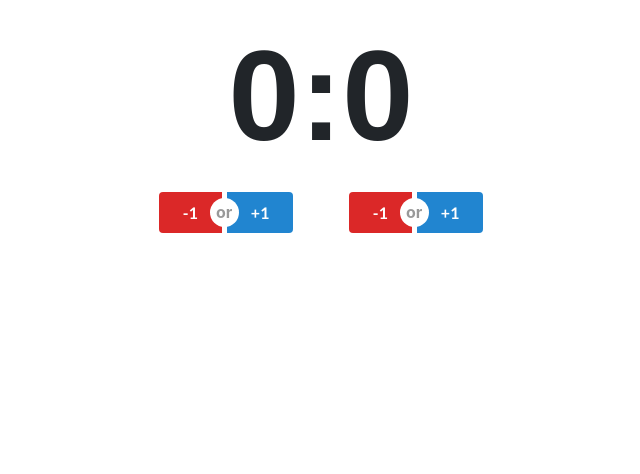
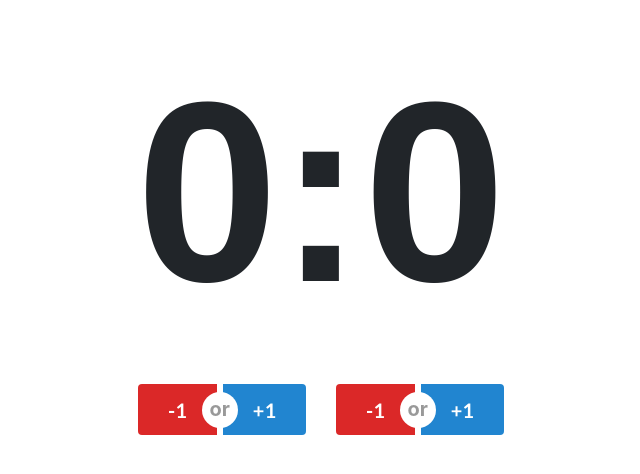
Before and after one commit to Zimovik007/volleystat, a plain HTML site: page index.html in a window 1280 px wide. Shown: the whole page, without its empty margins (319-959 px from the left). Drawn offline with nearby package versions, Linux system fonts and the light colour scheme.

Commit message:
change size counter

```diff
--- a/index.html
+++ b/index.html
@@ -13,27 +13,27 @@
         <script src="src/libs/Semantic-UI/semantic.min.js"></script>
     </head>
     <body>
-        <div class="container">
+        <div class="container-fluid">
             <div class="row">
                 <div class="col-lg-4 col-md-12 sm-hidden xs-hidden"></div>
                 <div class="col-lg-4 col-md-12 col-sm-12 col-xs-12">
                     <div class="row">
                         <div class="col-md-12 text-center">
-                            <div style="font-size: 128px; font-family: Arial; font-weight: bold;">
+                            <div style="font-size: 256px; font-family: Arial; font-weight: bold;">
                                 <span id="teamScore1">0</span>:<span id="teamScore2">0</span>
                             </div>
                         </div>
                     </div>
                     <div class="row">
-                        <div class="col-md-6 col-sm-6 col-xs-6 text-center">
-                            <div class="ui large buttons">
+                        <div class="col-lg-6 col-md-6 col-sm-6 col-xs-6 text-right">
+                            <div class="ui huge buttons">
                                 <button class="ui red button" id="decLeftButton">-1</button>
                                 <div class="or"></div>
                                 <button class="ui blue button" id="incLeftButton">+1</button>
                             </div>
                         </div>
-                        <div class="col-md-6 col-sm-6 col-xs-6 text-center">
-                            <div class="ui large buttons">
+                        <div class="col-lg-6 col-md-6 col-sm-6 col-xs-6 text-left">
+                            <div class="ui huge buttons">
                                 <button class="ui red button" id="decRightButton">-1</button>
                                 <div class="or"></div>
                                 <button class="ui blue button" id="incRightButton">+1</button>
```
